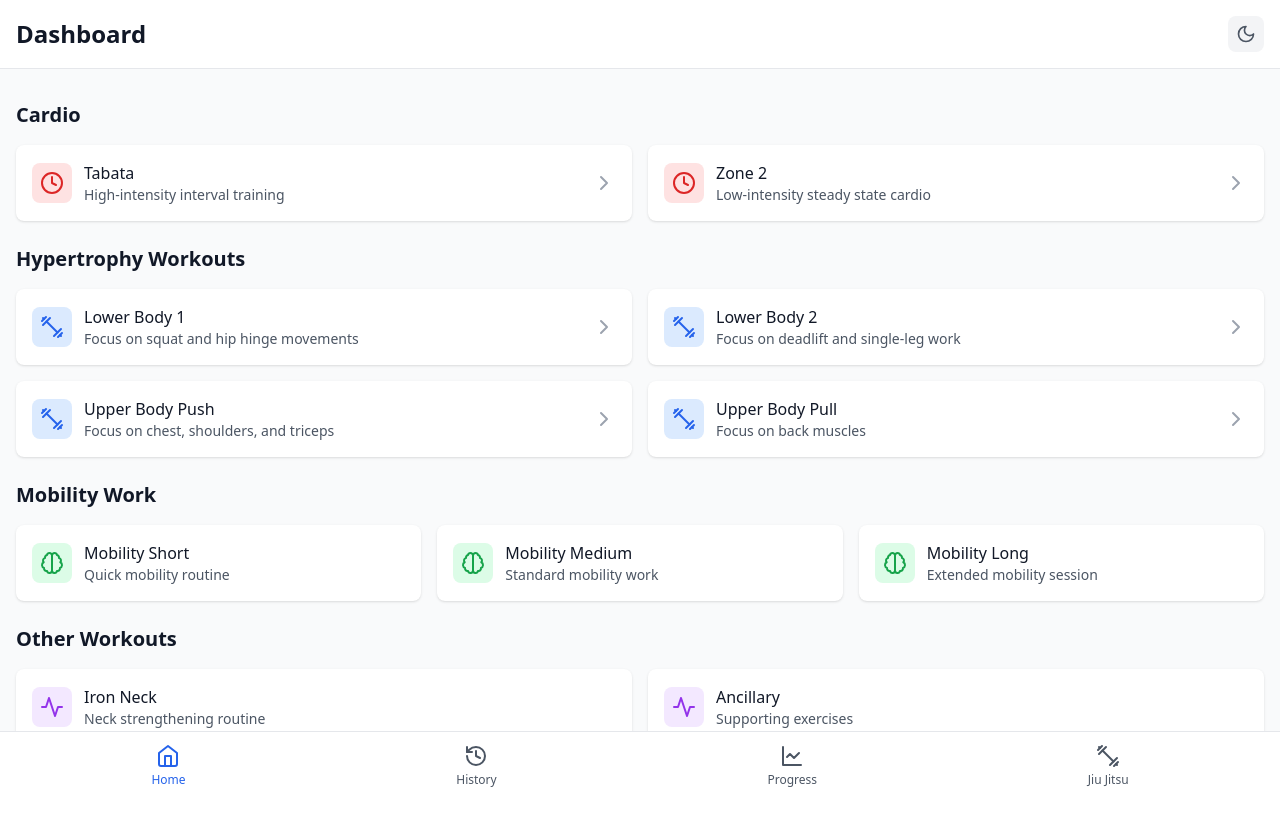
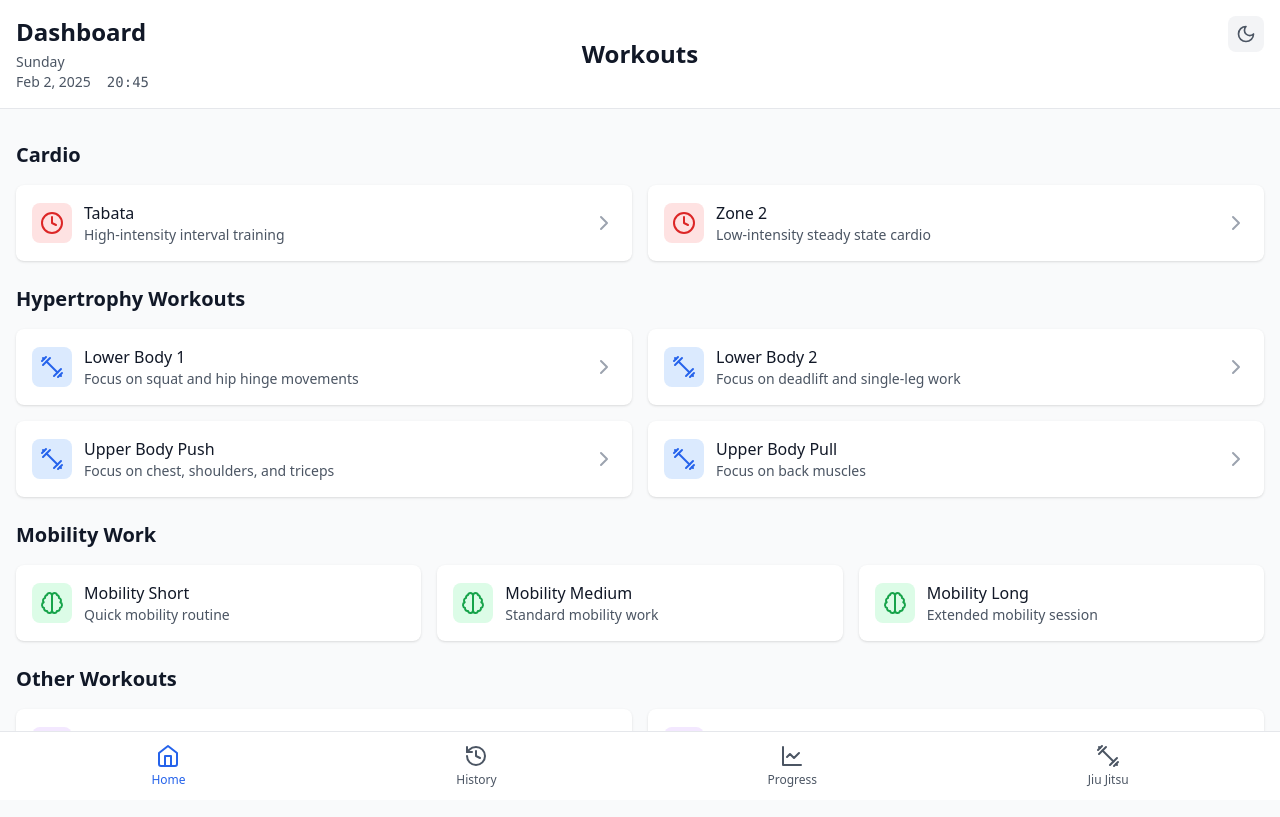
Before and after one commit to knightmac19/workouts, a React (Vite) app: page / in a window 1280 px wide. Built offline with nearby package versions, Linux system fonts and the light colour scheme; no server answers.

Commit message:
updating header

```diff
--- a/src/components/layout/Header.jsx
+++ b/src/components/layout/Header.jsx
@@ -1,9 +1,21 @@
 // src/components/layout/Header.jsx
 import { useLocation } from "react-router-dom";
 import { ThemeToggle } from "../common/ThemeToggle";
+import { useState, useEffect } from "react";
+import { format } from "date-fns";
 
 export function Header() {
   const location = useLocation();
+  const [currentTime, setCurrentTime] = useState(new Date());
+
+  useEffect(() => {
+    // Update time every minute
+    const timer = setInterval(() => {
+      setCurrentTime(new Date());
+    }, 60000);
+
+    return () => clearInterval(timer);
+  }, []);
 
   const getPageTitle = () => {
     switch (location.pathname) {
@@ -23,10 +35,27 @@ export function Header() {
   return (
     <header className="bg-white dark:bg-gray-800 border-b border-gray-200 dark:border-gray-700 transition-colors">
       <div className="container mx-auto px-4">
-        <div className="py-4 flex justify-between items-center">
-          <h1 className="text-2xl font-bold text-gray-900 dark:text-white">
-            {getPageTitle()}
-          </h1>
+        <div className="py-4 flex justify-between items-start relative">
+          <div className="flex flex-col">
+            <h1 className="text-2xl font-bold text-gray-900 dark:text-white">
+              {getPageTitle()}
+            </h1>
+            <div className="flex gap-4 mt-1 text-sm text-gray-600 dark:text-gray-300">
+              <div>
+                {format(currentTime, "EEEE")}
+                <br />
+                {format(currentTime, "MMM d, yyyy")}
+              </div>
+              <div className="font-mono self-end">
+                {format(currentTime, "HH:mm")}
+              </div>
+            </div>
+          </div>
+          <div className="absolute left-1/2 top-1/2 -translate-x-1/2 -translate-y-1/2">
+            <h1 className="text-2xl font-bold text-gray-900 dark:text-white">
+              Workouts
+            </h1>
+          </div>
           <ThemeToggle />
         </div>
       </div>
```
